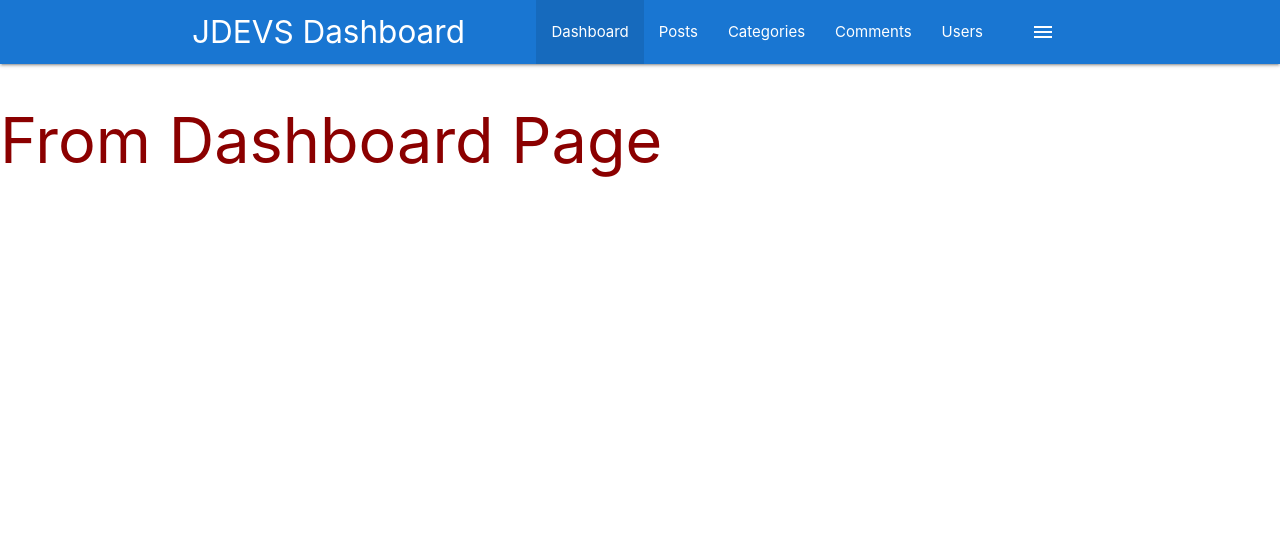
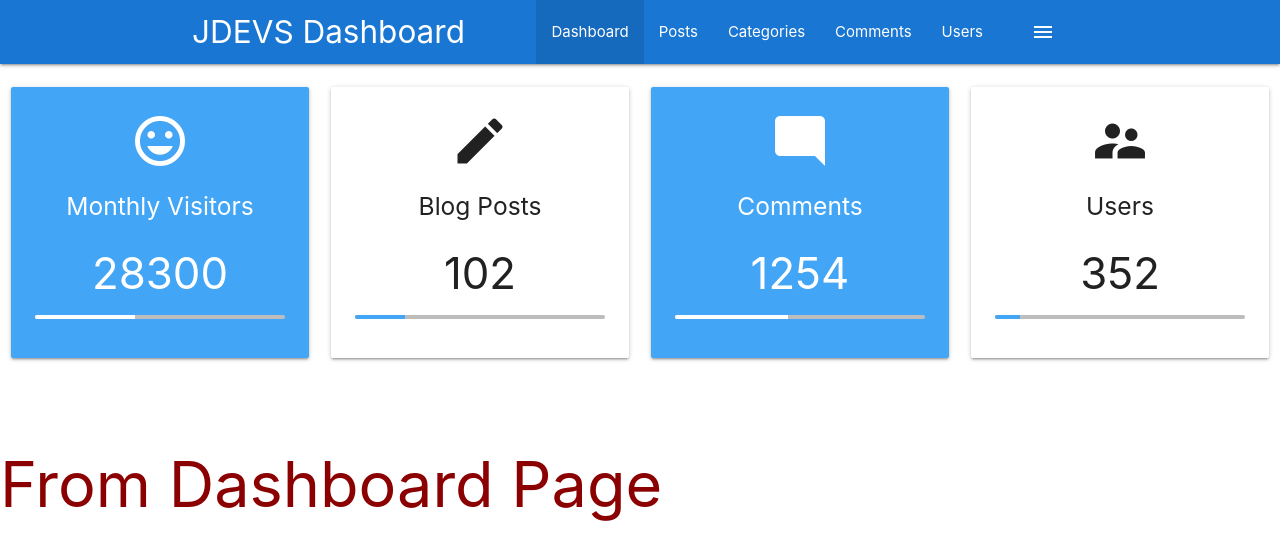
Before and after one commit to julesc00/madmin, a Django app: page / in a window 1280 px wide. Shown: the top 560 px of the page. Run offline with Django 3.2, Linux system fonts and the light colour scheme; some libraries are stand-ins or nearby versions.

Commit message:
Finished styling stat counters.

```diff
--- a/app/templates/app/base.html
+++ b/app/templates/app/base.html
@@ -83,11 +83,36 @@
     <script src="https://cdnjs.cloudflare.com/ajax/libs/materialize/1.0.0/js/materialize.min.js"></script>
     <script src="{% static 'js/materialize.js' %}"></script>
     <script type="text/javascript">
-        $(document).ready(function () {
-            //Custom JS & JQuery here
-            $('.sidenav').sidenav()
+        // Hide Sections
+        $('.section').hide()
 
-        })
+        setTimeout(function () {
+            $(document).ready(function () {
+                //Show Sections
+                $('.section').fadeIn();
+
+                // Hide Preloader
+                $('.loader').fadeOut();
+
+                //Custom JS & JQuery here
+                $('.sidenav').sidenav();
+
+                // Generic Counter, used as it is
+                $('.count').each(function () {
+                    $(this).prop('Counter', 0).animate({
+                        Counter: $(this).text()
+                    }, {
+                        duration: 1000,
+                        easing: "swing",
+                        step: function (now) {
+                            $(this).text(Math.ceil(now));
+                        }
+                    });
+                });
+
+            });
+        }, 1000)
+
     </script>
 {% endblock %}
 </body>
--- a/app/templates/app/index.html
+++ b/app/templates/app/index.html
@@ -2,8 +2,23 @@
 {% load static %}
 
 {% block content %}
-    <!-- Section: Other -->
+    <!-- Section: Stats -->
+    {% include 'app/stats.html' %}
 
+    <!-- Section: Preloader -->
+    <div class="loader preloader-wrapper big active">
+        <div class="spinner-layer spinner-blue-only">
+            <div class="circle-clipper left">
+                <div class="circle"></div>
+            </div>
+            <div class="gap-patch">
+                <div class="circle"></div>
+            </div>
+            <div class="circle-clipper right">
+                <div class="circle"></div>
+            </div>
+        </div>
+    </div>
 
     <h1>{{ message }}</h1>
 {% endblock %}
--- /dev/null
+++ b/app/templates/app/stats.html
@@ -0,0 +1,48 @@
+{% load static %}
+
+{% block content %}
+<section class="section section-stats center">
+<div class="row">
+    <div class="col s12 m6 l3">
+        <div class="card-panel blue lighten-1 white-text center">
+            <i class="material-icons medium">insert_emoticon</i>
+            <h5>Monthly Visitors</h5>
+            <h3 class="count">28300</h3>
+            <div class="progress grey lighten-1">
+                <div class="determinate white" style="width: 40%"></div>
+            </div>
+        </div>
+    </div>
+    <div class="col s12 m6 l3">
+        <div class="card-panel center">
+            <i class="material-icons medium">mode_edit</i>
+            <h5>Blog Posts</h5>
+            <h3 class="count">102</h3>
+            <div class="progress grey lighten-1">
+                <div class="determinate blue lighten-1" style="width: 20%"></div>
+            </div>
+        </div>
+    </div>
+    <div class="col s12 m6 l3">
+        <div class="card-panel blue lighten-1 white-text center">
+            <i class="material-icons medium">mode_comment</i>
+            <h5>Comments</h5>
+            <h3 class="count">1254</h3>
+            <div class="progress grey lighten-1">
+                <div class="determinate white" style="width: 45%"></div>
+            </div>
+        </div>
+    </div>
+    <div class="col s12 m6 l3">
+        <div class="card-panel center">
+            <i class="material-icons medium">supervisor_account</i>
+            <h5>Users</h5>
+            <h3 class="count">352</h3>
+            <div class="progress grey lighten-1">
+                <div class="determinate blue lighten-1" style="width: 10%"></div>
+            </div>
+        </div>
+    </div>
+</div>
+</section>
+{% endblock %}
--- a/static/css/main.css
+++ b/static/css/main.css
@@ -1,3 +1,9 @@
 h1 {
     color: darkred;
 }
+
+.loader {
+    position: absolute;
+    top: 50%;
+    left: 47%;
+}
```
